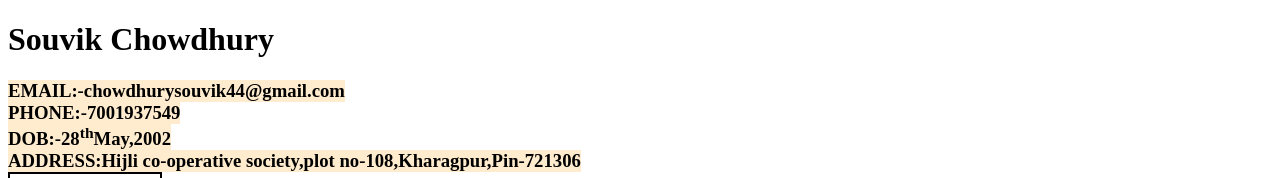
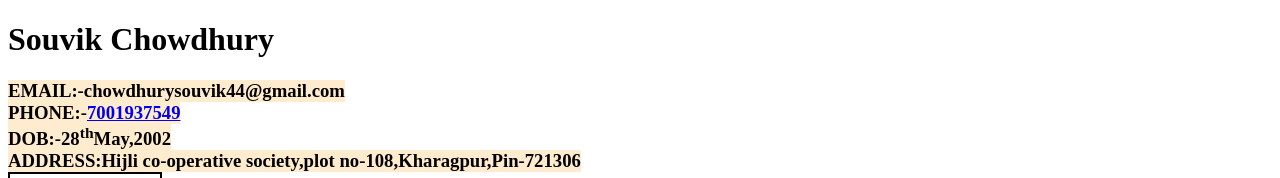
Before and after one commit to souvik2222/resume, a plain HTML site: page index.html in a window 1280 px wide. Shown: the top 178 px of the page. Drawn offline with Linux system fonts and the light colour scheme.

Commit message:
Update index.html

```diff
--- a/index.html
+++ b/index.html
@@ -10,7 +10,7 @@
 <body>
     <h1 >Souvik Chowdhury</h1>
     <h3>EMAIL:-chowdhurysouvik44@gmail.com</h3>
-    <h3>PHONE:-7001937549</h3>
+    <h3>PHONE:-<a id="phone" href="tel:+91 7001937549">7001937549</a></h3>
     <h3>DOB:-28<sup>th</sup>May,2002</h3>
     <h3>ADDRESS:Hijli co-operative society,plot no-108,Kharagpur,Pin-721306</h3>
     <img src="souvik.JPG" alt="Not Available" width="150px" height="180px" border="2px black solid" border-color="red">
```
